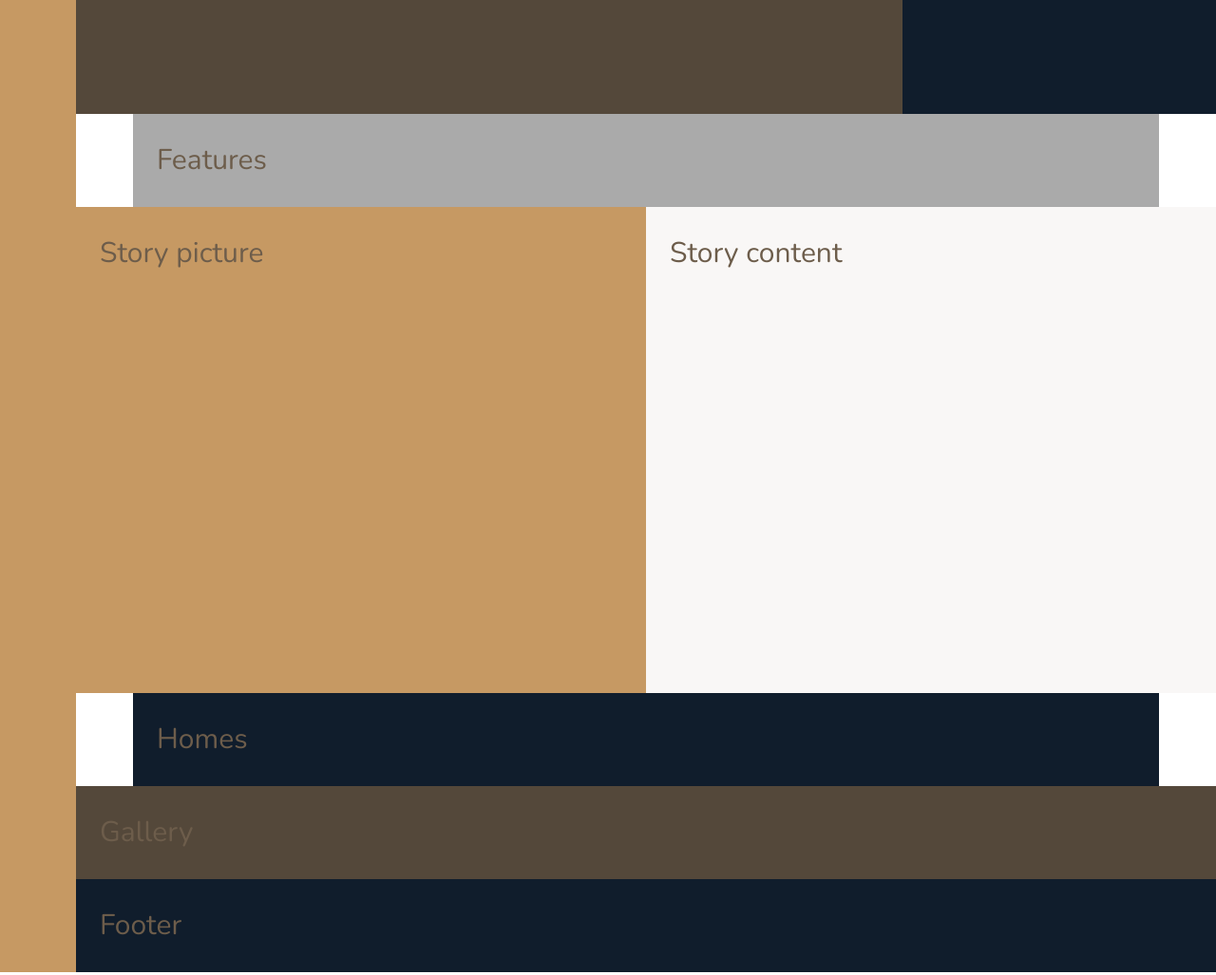
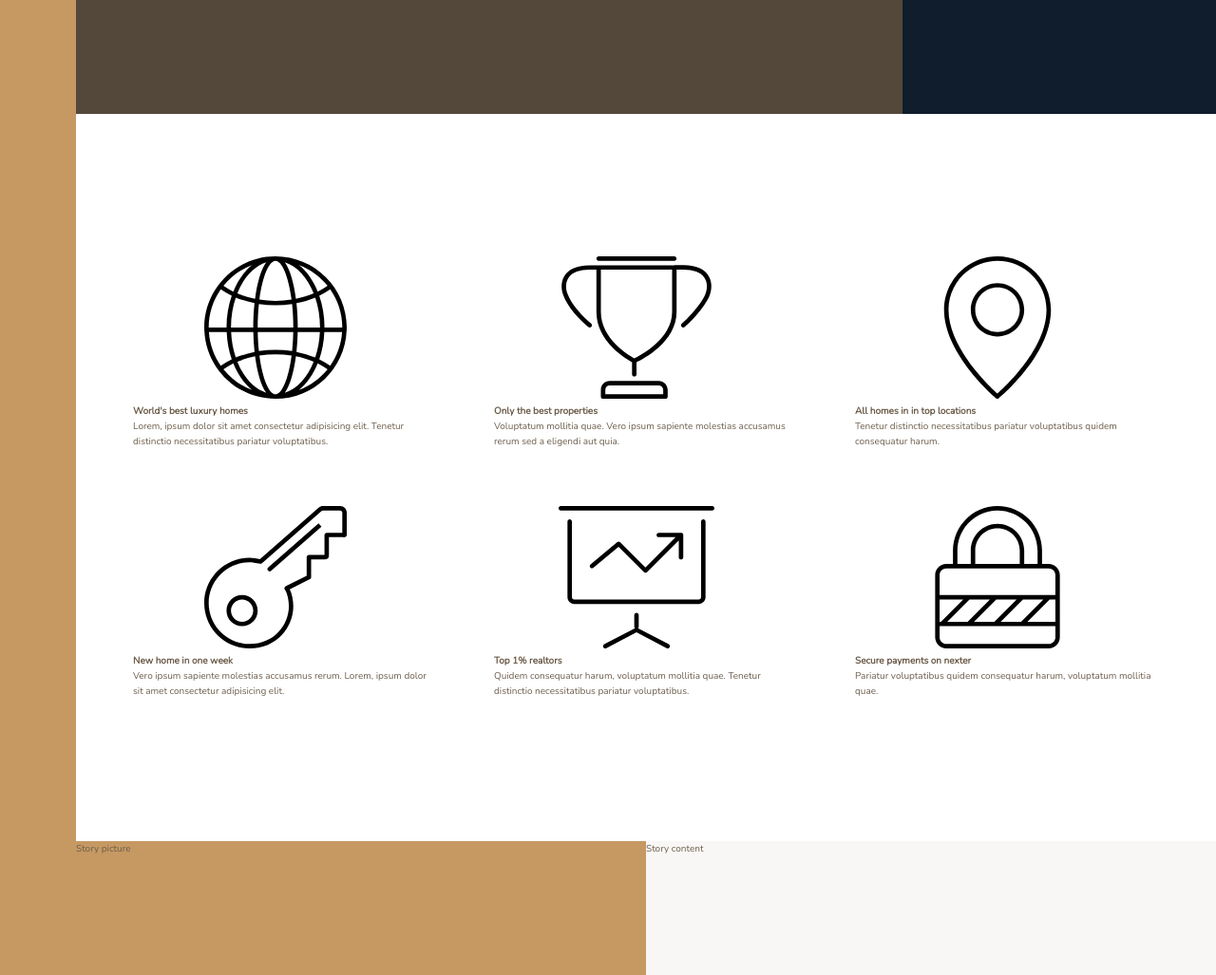
Before and after one commit to 7070587/Nexter, a website: page index.html in a window 1280 px wide. Shown: the part 520-1547 px from the top of the page at 95% size. Drawn offline with nearby package versions, Linux system fonts and the light colour scheme.

Commit message:
Update | features | base markup and grid scss

```diff
--- a/index.html
+++ b/index.html
@@ -24,7 +24,69 @@
     <div class="realtors">Top 3 realtors</div>
 
     <!-- features -->
-    <section class="features">Features</section>
+    <section class="features">
+        <div class="feature">
+            <svg class="feature__icon">
+                <use xlink:href="img/sprite.svg#icon-global"></use>
+            </svg>
+            <h4 class="heading-4 heading-4--dark">World's best luxury homes</h4>
+            <p class="feature__text">
+                Lorem, ipsum dolor sit amet consectetur adipisicing elit. Tenetur distinctio necessitatibus pariatur
+                voluptatibus.
+            </p>
+        </div>
+
+        <div class="feature">
+            <svg class="feature__icon">
+                <use xlink:href="img/sprite.svg#icon-trophy"></use>
+            </svg>
+            <h4 class="heading-4 heading-4--dark">Only the best properties</h4>
+            <p class="feature__text">
+                Voluptatum mollitia quae. Vero ipsum sapiente molestias accusamus rerum sed a eligendi aut quia.
+            </p>
+        </div>
+
+        <div class="feature">
+            <svg class="feature__icon">
+                <use xlink:href="img/sprite.svg#icon-map-pin"></use>
+            </svg>
+            <h4 class="heading-4 heading-4--dark">All homes in in top locations</h4>
+            <p class="feature__text">
+                Tenetur distinctio necessitatibus pariatur voluptatibus quidem consequatur harum.
+            </p>
+        </div>
+
+        <div class="feature">
+            <svg class="feature__icon">
+                <use xlink:href="img/sprite.svg#icon-key"></use>
+            </svg>
+            <h4 class="heading-4 heading-4--dark">New home in one week</h4>
+            <p class="feature__text">
+                Vero ipsum sapiente molestias accusamus rerum. Lorem, ipsum dolor sit amet consectetur adipisicing elit.
+            </p>
+        </div>
+
+        <div class="feature">
+            <svg class="feature__icon">
+                <use xlink:href="img/sprite.svg#icon-presentation"></use>
+            </svg>
+            <h4 class="heading-4 heading-4--dark">Top 1% realtors</h4>
+            <p class="feature__text">
+                Quidem consequatur harum, voluptatum mollitia quae. Tenetur distinctio necessitatibus pariatur
+                voluptatibus.
+            </p>
+        </div>
+
+        <div class="feature">
+            <svg class="feature__icon">
+                <use xlink:href="img/sprite.svg#icon-lock"></use>
+            </svg>
+            <h4 class="heading-4 heading-4--dark">Secure payments on nexter</h4>
+            <p class="feature__text">
+                Pariatur voluptatibus quidem consequatur harum, voluptatum mollitia quae.
+            </p>
+        </div>
+    </section>
 
     <!-- story picture-->
     <div class="story__pictures">Story picture</div>
--- a/scss/_base.scss
+++ b/scss/_base.scss
@@ -45,8 +45,8 @@ body {
         [sidebar-start] 8rem [sidebar-end full-start] minmax(6rem, 1fr) [center-start] repeat(8, [col-start] minmax(min-content, 14rem) [col-end])
         [center-end] minmax(6rem, 1fr) [full-end];
 
-    & > * {
-        padding: 2.5rem;
-        font-size: 3rem;
-    }
+    // & > * {
+    //     padding: 2.5rem;
+    //     font-size: 3rem;
+    // }
 }
--- a/scss/_features.scss
+++ b/scss/_features.scss
@@ -1,4 +1,10 @@
 .features {
-    background-color: $color-grey-light-2;
+    // background-color: $color-grey-light-2;
     grid-column: center-start / center-end;
+
+    margin: 15rem 0;
+
+    display: grid;
+    grid-template-columns: repeat(3, 1fr);
+    gap: 6rem;
 }
```
Also changed, not shown: css/style.css.
